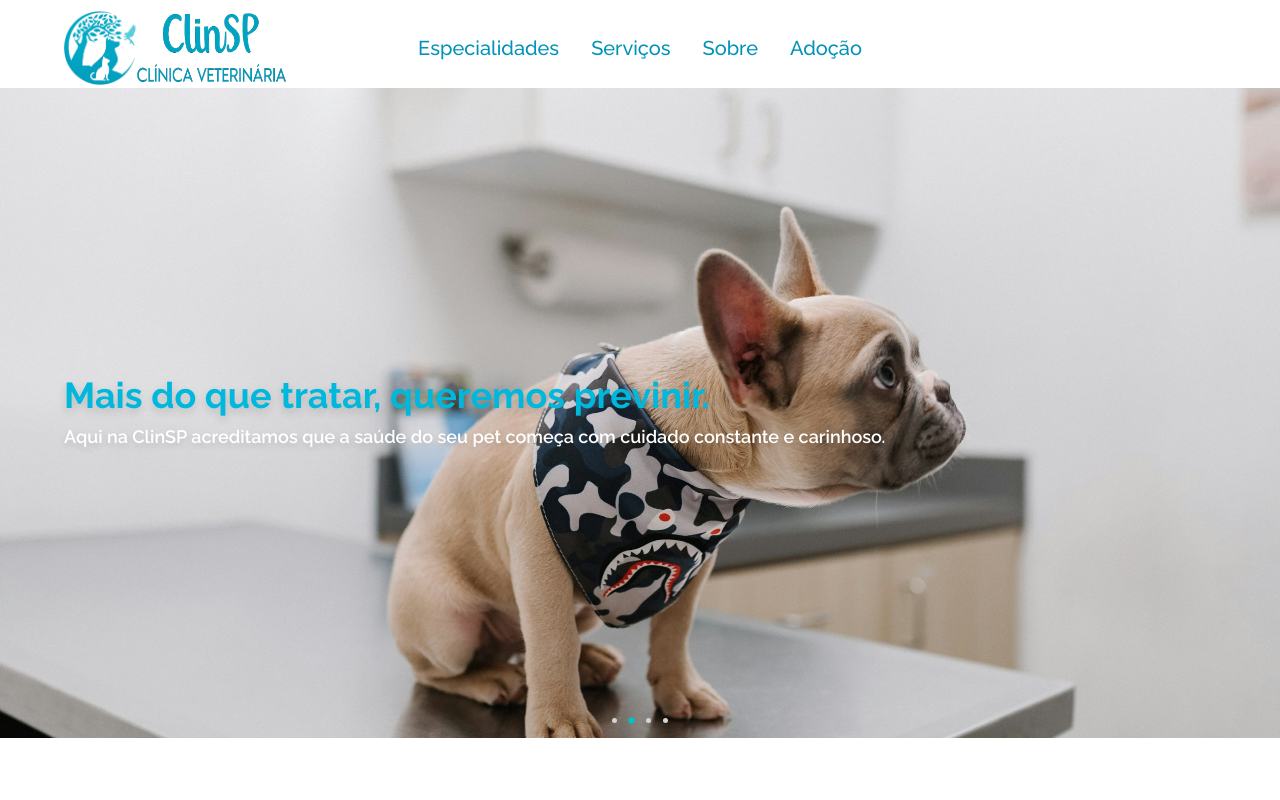
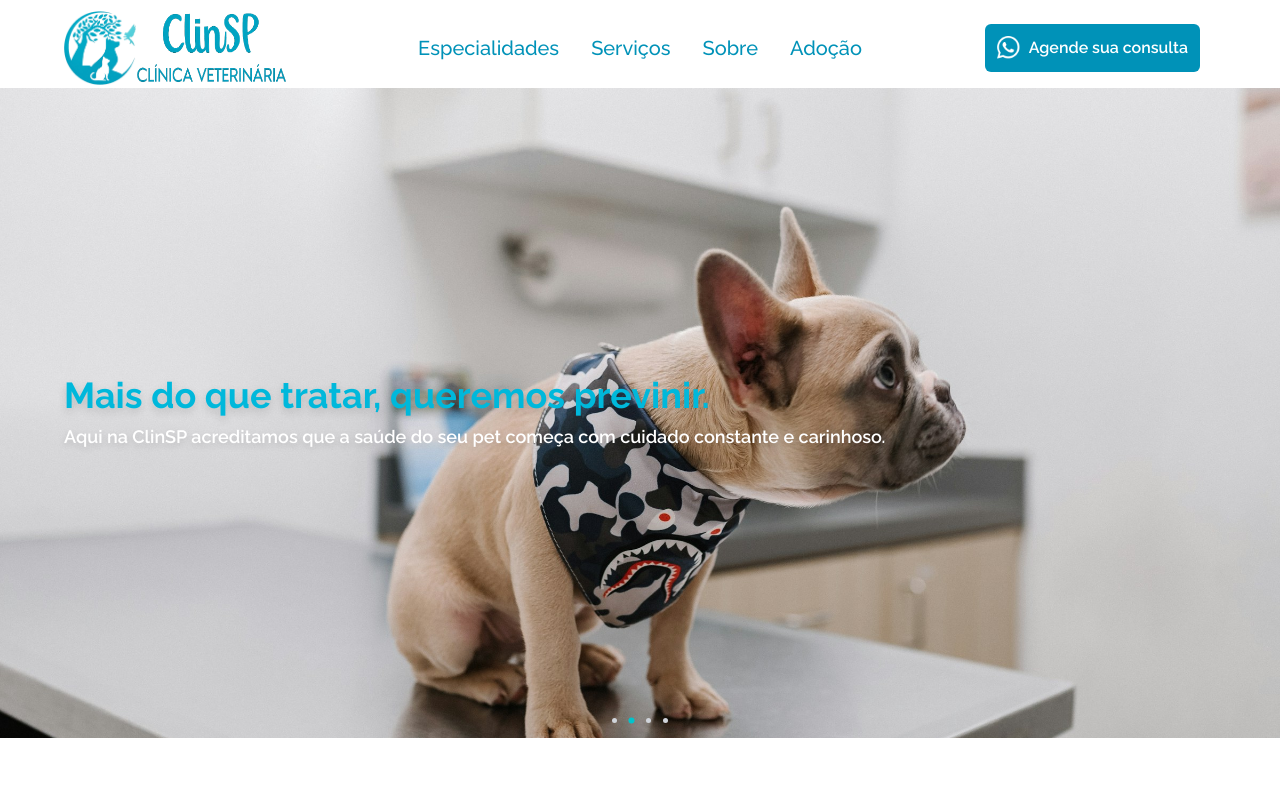
Before and after one commit to lakemi26/clinsp, a Next.js app: page / in a window 1280 px wide. Shown: the top 800 px of the page. Built offline with nearby package versions, Linux system fonts and the light colour scheme; grey boxes are pictures that could not be loaded.

Commit message:
Feat: add botão de wpp

```diff
--- a/components/Navbar/menu.tsx
+++ b/components/Navbar/menu.tsx
@@ -23,6 +23,16 @@ const Menu = () => {
           <Link href="#sobre">Sobre</Link>
           {/* <Link href="#equipe">Equipe</Link> */}
           <Link href="#adocao">Adoção</Link>
+          <div>
+            <Link
+              href="https://wa.me/5511991495258"
+              target="_blank"
+              rel="noopener noreferrer"
+              className="p-3 bg-cyan-600 text-white font-semibold rounded-md "
+            >
+              Agende sua consulta
+            </Link>
+          </div>
         </div>
       )}
     </div>
--- a/components/Navbar/navbar.tsx
+++ b/components/Navbar/navbar.tsx
@@ -72,6 +72,24 @@ const Navbar = () => {
             </Link>
           </div>
         </div>
+
+        <div className="absolute right-20">
+          <Link
+            href="https://wa.me/5511991495258"
+            target="_blank"
+            rel="noopener noreferrer"
+            className="p-3 bg-cyan-600 text-white font-semibold rounded-md align-end flex gap-2 "
+          >
+            <Image
+              src="/whatsapp.png"
+              alt="contato"
+              width={20}
+              height={20}
+              className="min-w-[24px] "
+            />
+            Agende sua consulta
+          </Link>
+        </div>
       </div>
     </div>
   );
```
Also changed, not shown: public/whatsapp.png (added).
